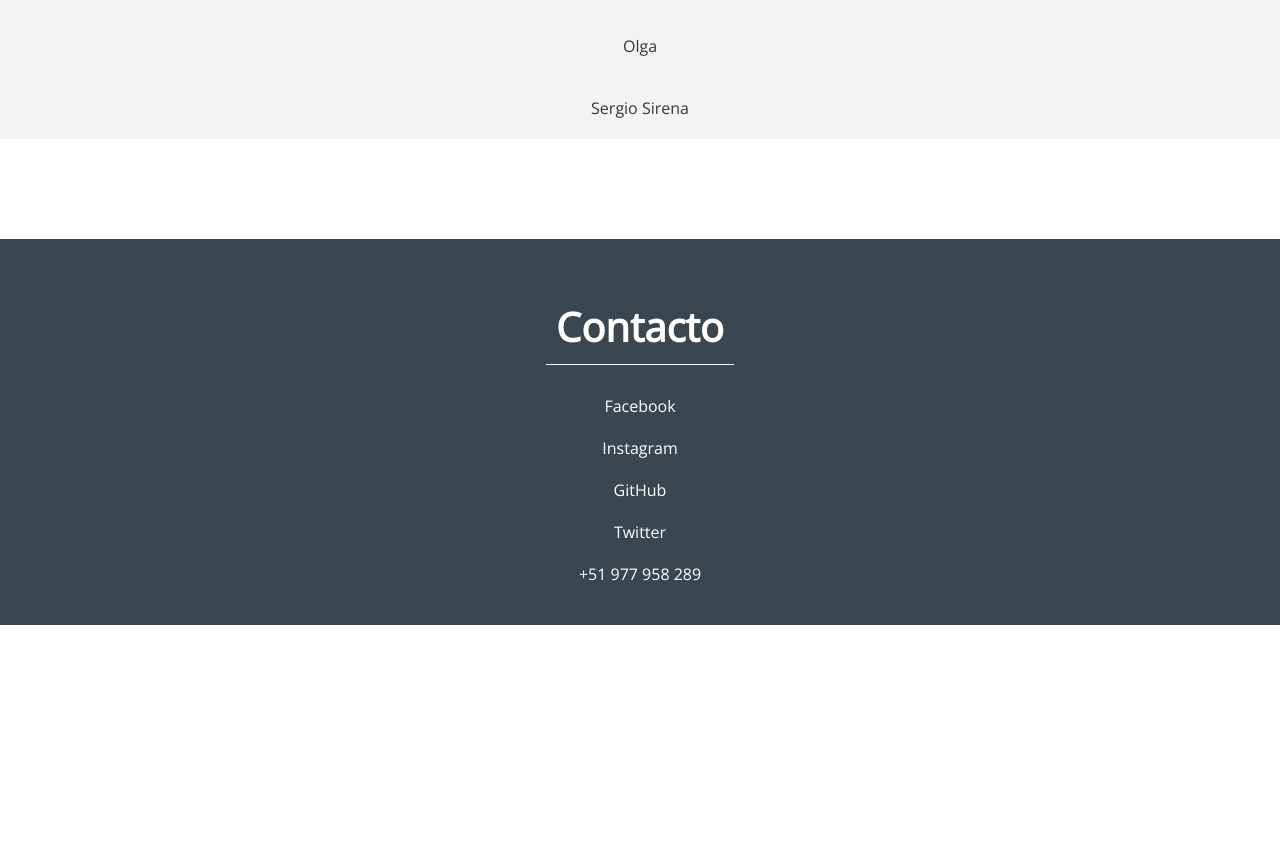
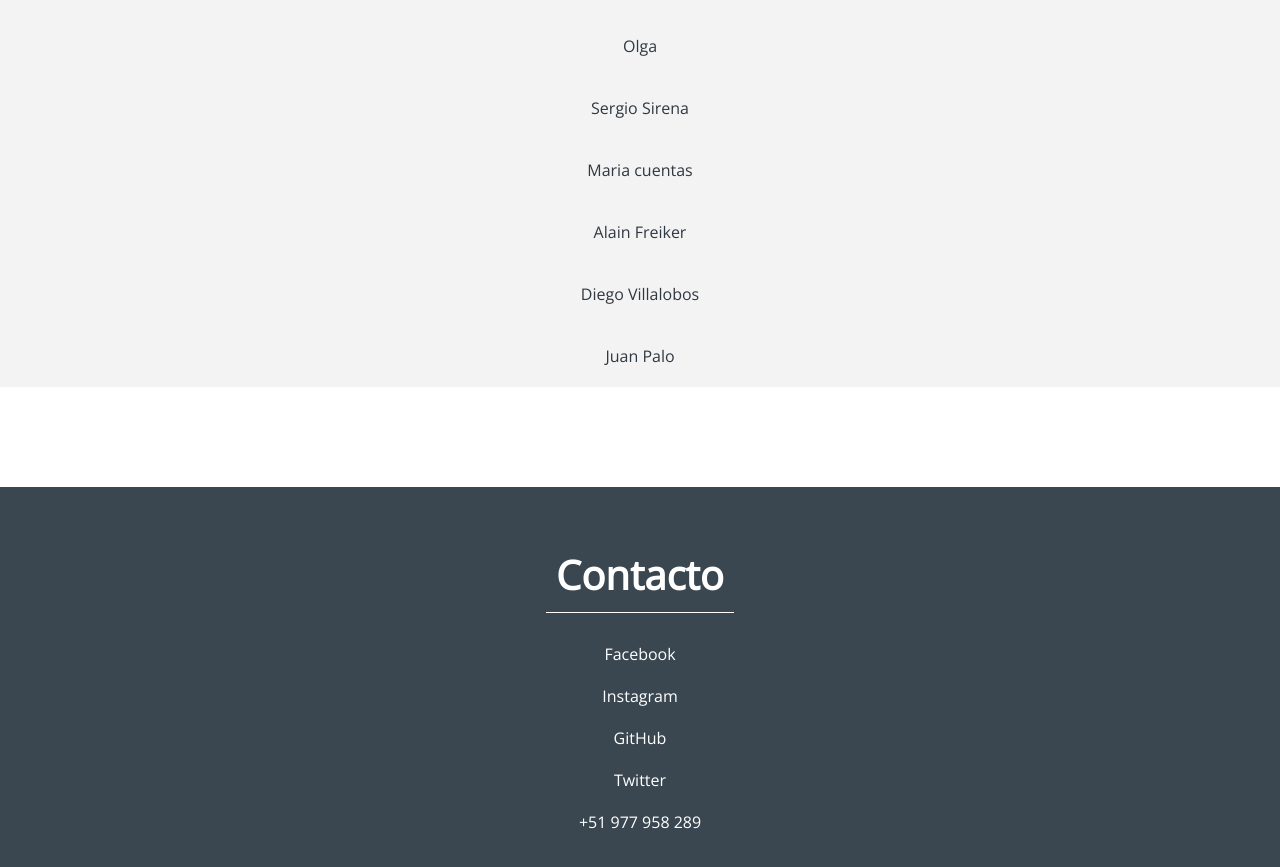
Before and after one commit to PaoloJMA/PaoloMostajo, a plain HTML site: page index.html in a window 1280 px wide. Shown: the part 2400-3267 px from the top of the page. Before the commit the page ends 3025 px from the top, so only its background shows below. Drawn offline with nearby package versions, Linux system fonts and the light colour scheme.

Commit message:
Update index.html

```diff
--- a/index.html
+++ b/index.html
@@ -66,6 +66,10 @@
                 <a class="link link-comp" target="_blank" href="https://valensazu.github.io">Camila Salazar</a>
                 <a class="link link-comp" target="_blank" href="https://olgangelica.000webhostapp.com/">Olga</a>
                 <a class="link link-comp" target="_blank" href="http://sergiosirenainfo.ml/">Sergio Sirena</a>
+                <a class="link link-comp" target="_blank" href="https://mariafernandacuentas.000webhostapp.com/">Maria cuentas</a>
+                <a class="link link-comp" target="_blank" href="https://frac722.github.io/">Alain Freiker</a>
+                <a class="link link-comp" target="_blank" href="http://diegovillalobosa.github.io/">Diego Villalobos</a>
+                <a class="link link-comp" target="_blank" href="https://juanpalo1.github.io/">Juan Palo</a>
             </div>
         </main>
     <footer>
```
